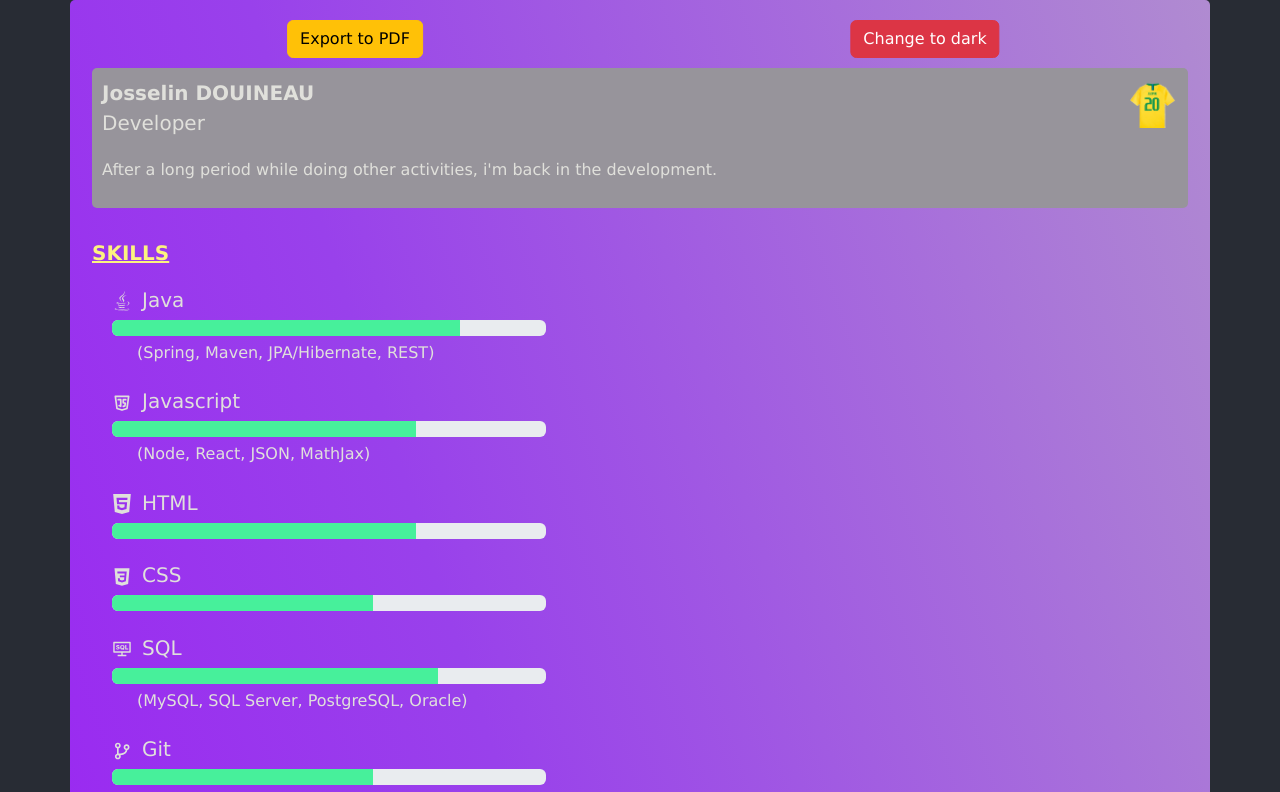
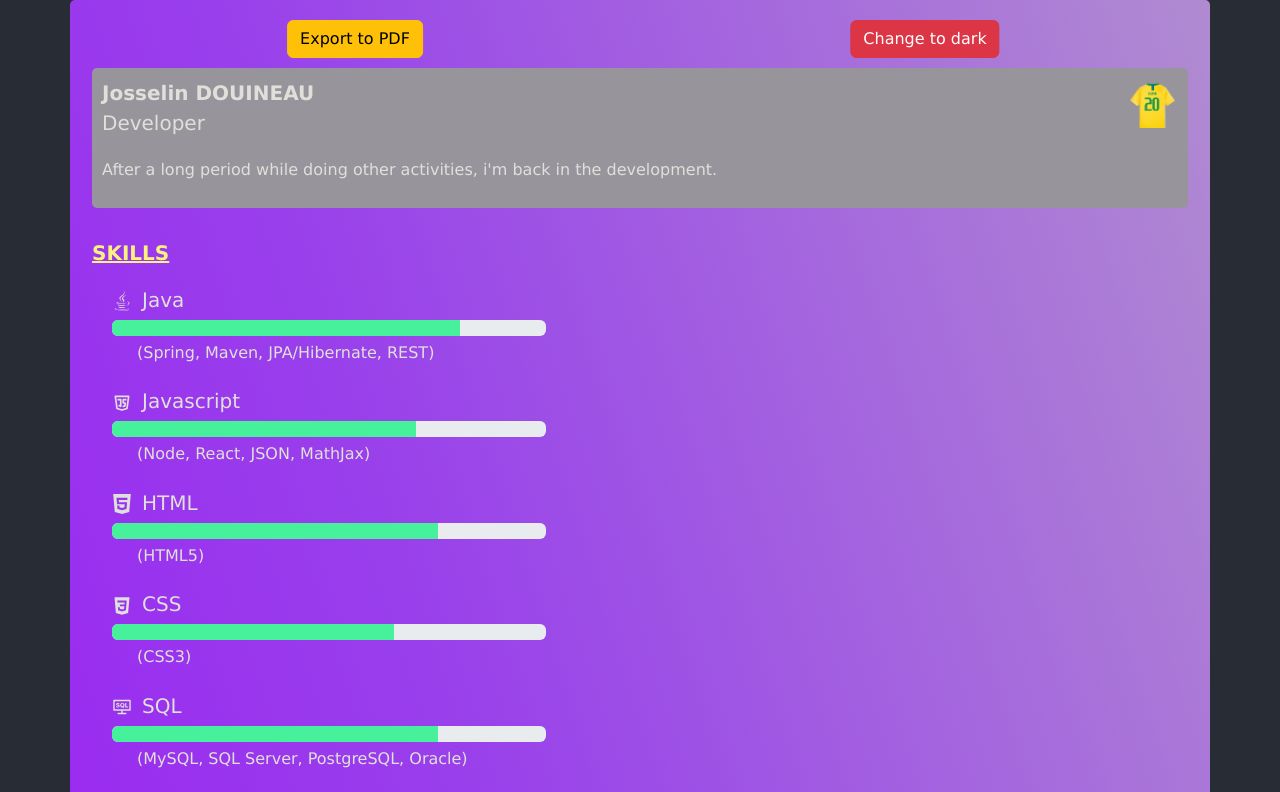
Before and after one commit to jozinho22/cv, a React (Create React App) app: page / in a window 1280 px wide. Shown: the top 792 px of the page. Built offline with nearby package versions, Linux system fonts and the light colour scheme.

Commit message:
add html and css frameworks

```diff
--- a/src/components/parts/getSkills.jsx
+++ b/src/components/parts/getSkills.jsx
@@ -23,12 +23,14 @@ const getSkills = () => {
         {
             language: "HTML",
             icon: <ImHtmlFive /> ,
-            level: 70
+            frameworks: "HTML5",
+            level: 75
         },
                 {
             language: "CSS",
             icon: <IoLogoCss3 /> ,
-            level: 60
+            frameworks: "CSS3",
+            level: 65
         },
                 {
             language: "SQL",
@@ -40,7 +42,7 @@ const getSkills = () => {
             language: "Git",
             icon: <BiGitBranch />,
             frameworks : "GitHub, GitLab, Git Bash, Git Fork",
-            level: 60
+            level: 65
         }
     ]
 }
```
